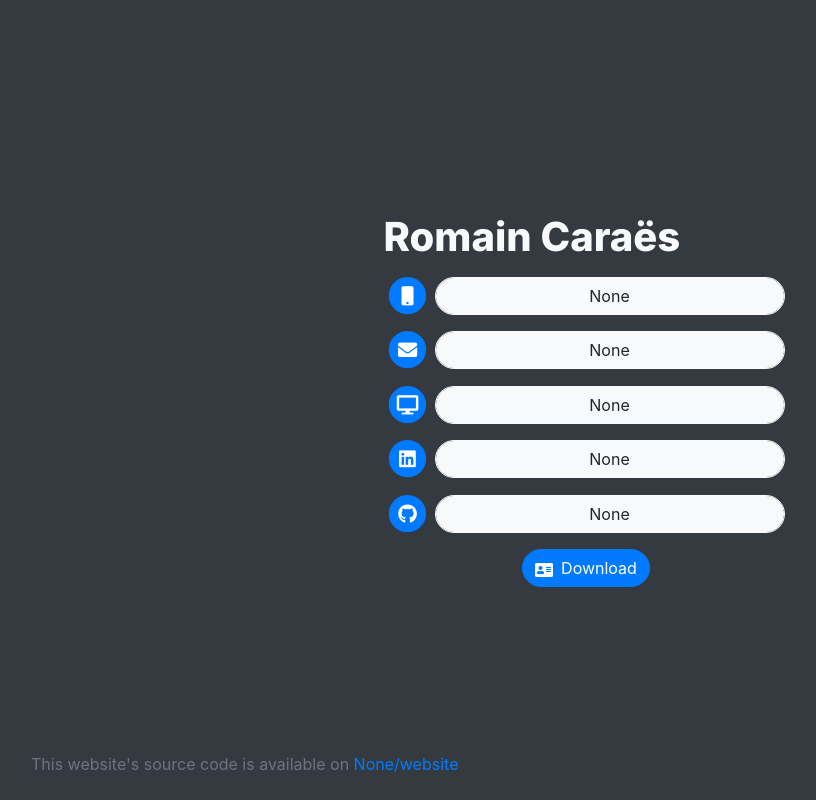
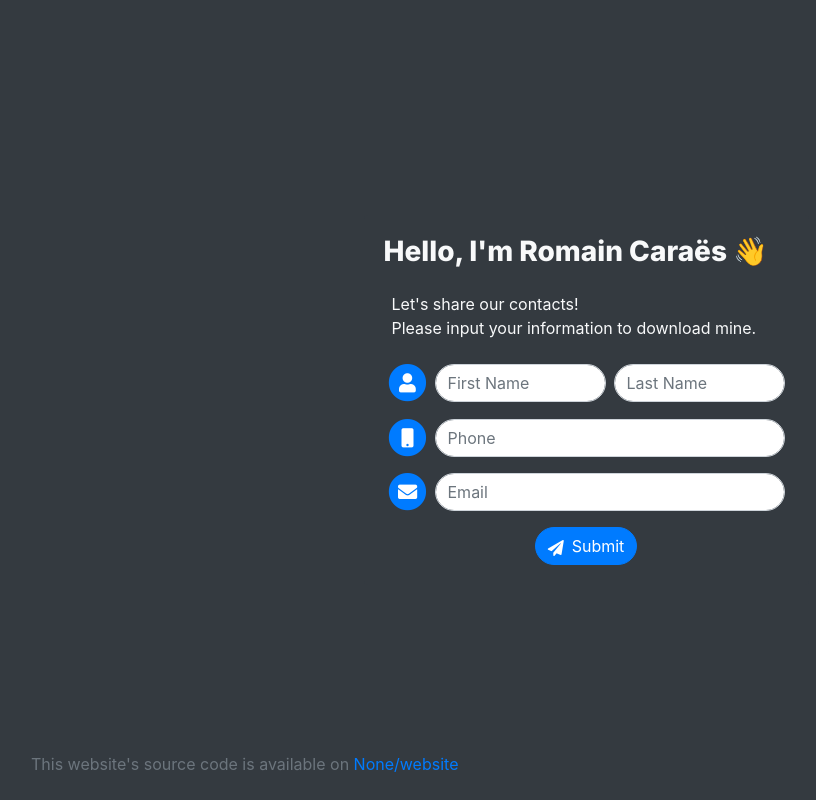
Before and after one commit to romaincaraes/website, a Django app: page /contact/ in a window 1280 px wide. Shown: the whole page, without its empty margins (54-870 px from the left). Run offline with Django 4.2, Linux system fonts and the light colour scheme; parts of the project's set-up code (start-up, migrations or seed data) failed here and were passed over.

Commit message:
Update contact/templates/contact.html

```diff
--- a/contact/templates/contact.html
+++ b/contact/templates/contact.html
@@ -22,7 +22,62 @@
         <link type="text/css" rel="stylesheet" href="{% static 'css/style.css' %}">
     </head>
     <body class="bg-dark">
-        <section class="container h-100">
+        <section class="container h-100" {{ form_display }}>
+            <div class="row justify-content-center h-100">
+                <div class="col-xl-5 col-lg-6 col-md-10 col-sm-12 m-auto">
+                    <div class="card bg-dark text-light border-0">
+                        <div class="card-body">
+                            <h3 class="card-title mb-3">Hello, I'm Romain Caraës 👋</h3>
+                            <div class="p-2">
+                                <p>Let's share our contacts!</br>
+                                Please input your information to download mine.</p>
+                            </div>
+                            <form class="form-contact text-primary" action="" method="post">
+                                {% csrf_token %}
+                                <div class="form-label-group mb-3">
+                                    <div class="input-group">
+                                        <div class="input-group-prepend">
+                                            <span class="fa-stack fa-1x">
+                                                <i class="fas fa-circle fa-stack-2x"></i>
+                                                <i class="fas fa-user fa-stack-1x fa-inverse"></i>
+                                            </span>
+                                        </div>
+                                        <input type="text" class="form-control rounded-pill mx-1" id="inputFirstName" name="inputFirstName" aria-label="First Name" placeholder="First Name" required>
+                                        <input type="text" class="form-control rounded-pill mx-1" id="inputLastName" name="inputLastName" aria-label="Last Name" placeholder="Last Name" required>
+                                    </div>
+                                </div>
+                                <div class="form-label-group mb-3">
+                                    <div class="input-group">
+                                        <div class="input-group-prepend">
+                                            <span class="fa-stack fa-1x">
+                                                <i class="fas fa-circle fa-stack-2x"></i>
+                                                <i class="fas fa-mobile fa-stack-1x fa-inverse"></i>
+                                            </span>
+                                        </div>
+                                        <input type="tel" class="form-control rounded-pill mx-1" id="inputPhone" name="inputPhone" aria-label="Phone" placeholder="Phone" required>
+                                    </div>
+                                </div>
+                                <div class="form-label-group mb-3">
+                                    <div class="input-group">
+                                        <div class="input-group-prepend">
+                                            <span class="fa-stack fa-1x">
+                                                <i class="fas fa-circle fa-stack-2x"></i>
+                                                <i class="fas fa-envelope fa-stack-1x fa-inverse"></i>
+                                            </span>
+                                        </div>
+                                        <input type="email" class="form-control rounded-pill mx-1" id="inputEmail" name="inputEmail" aria-label="Email" placeholder="Email" required>
+                                    </div>
+                                </div>
+                                <div class="text-center">
+                                    <button type-"submit" class="btn btn-primary rounded-pill"><i class="fas fa-paper-plane mr-2"></i>Submit</button>
+                                </div>
+                            </form>
+                        </div>
+                    </div>
+                </div>
+            </div>
+        </section>
+        <section class="container h-100" {{ card_display }}>
             <div class="row justify-content-center h-100">
                 <div class="col-xl-5 col-lg-6 col-md-10 col-sm-12 m-auto">
                     <div class="card bg-dark text-light border-0">
--- a/contact/views.py
+++ b/contact/views.py
@@ -1,5 +1,8 @@
 import os
+from dotenv import load_dotenv
 from django.shortcuts import render
+
+load_dotenv()
 
 def contact(request):
     context = {
@@ -10,5 +13,7 @@
         'linkedin_url': os.environ.get('LINKEDIN_URL'),
         'github_label': os.environ.get('GITHUB_LABEL'),
         'github_url': os.environ.get('GITHUB_URL'),
+        'form_display': "",
+        'card_display': "hidden",
     }
     return render(request, 'contact.html', context=context)
```
